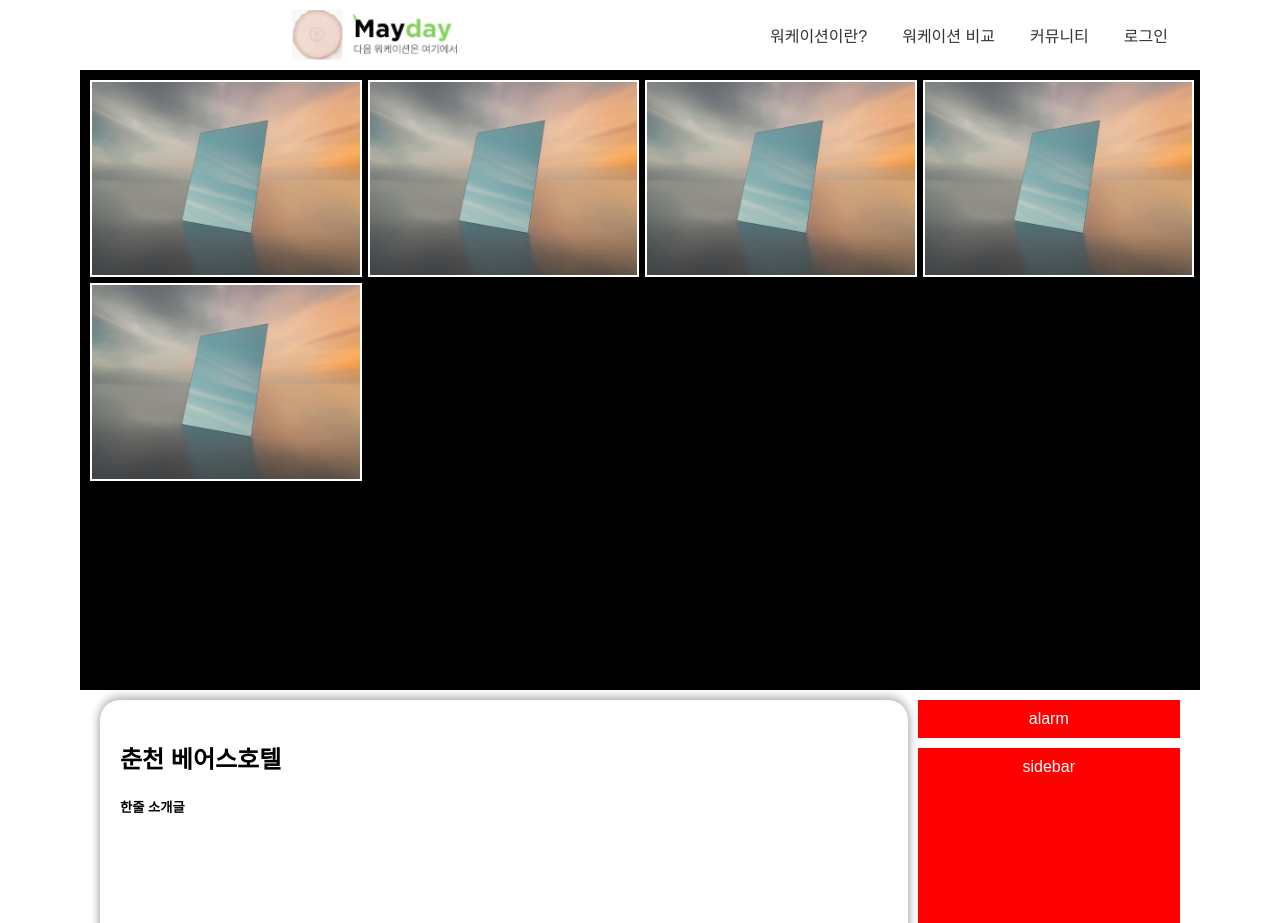
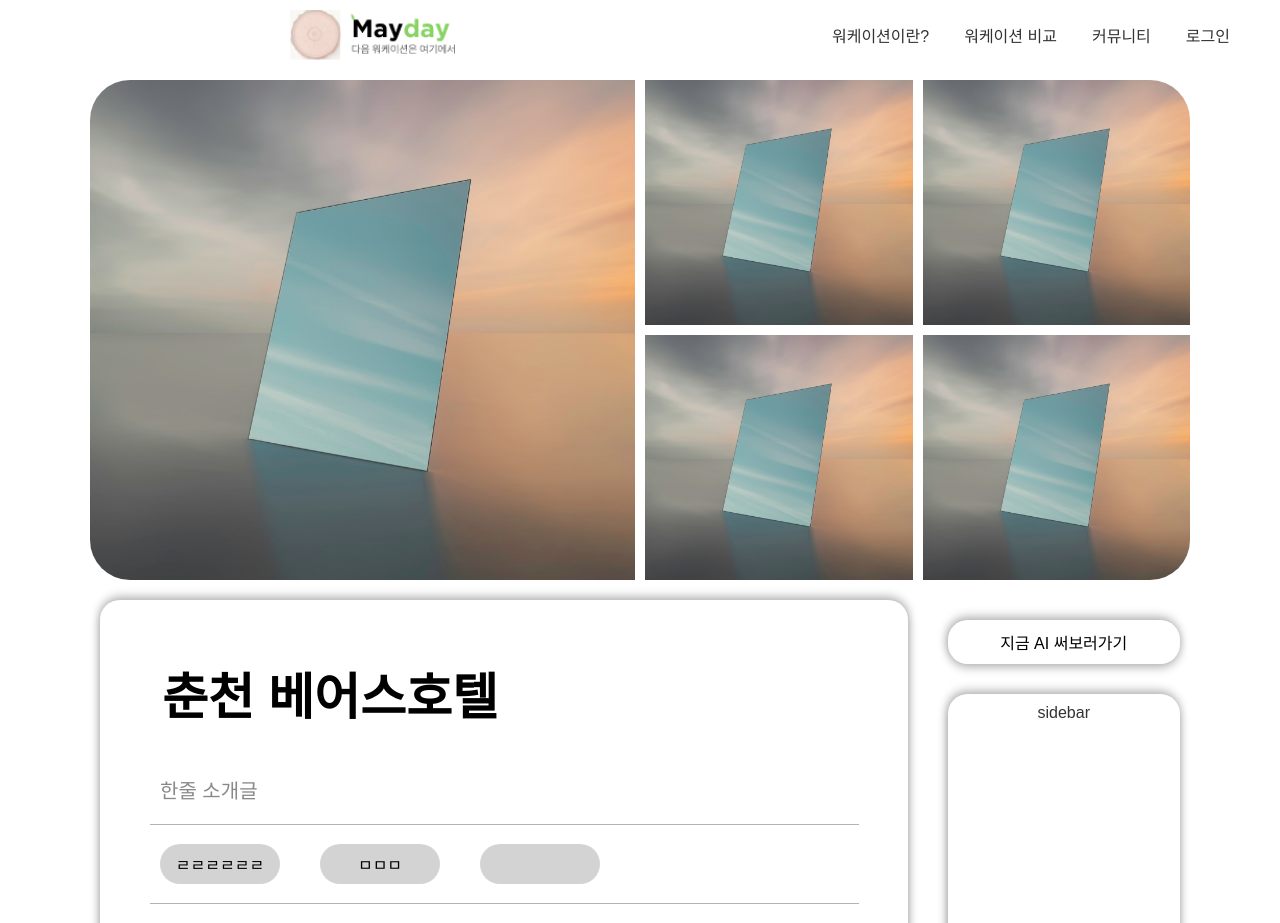
Before and after one commit to TEAM-MAYDAY/front-end-, a React (Create React App) app: page /home2 in a window 1280 px wide. Shown: the top 923 px of the page. Built offline with nearby package versions, Linux system fonts and the light colour scheme.

Commit message:
Updated Overall design of DetailPage

```diff
--- a/src/components/Footer2.css
+++ b/src/components/Footer2.css
@@ -3,7 +3,7 @@
     width: 100%;
     text-align: center;
     /* position: fixed; */
-    margin-top: 101px;
+    margin-top: 201.99px;
 
 }
 
--- a/src/components/Header.css
+++ b/src/components/Header.css
@@ -3,10 +3,10 @@
 .header {
     position: fixed;
     top: 0;
-    left: 740px;
+    left: 770px;
     bottom: 20px;
     transform: translateX(-50%);
-    width: 70%; /* Adjust the width to match the grid */
+    width: 75%; /* Adjust the width to match the grid */
     height: 70px;
     background-color: white;
     display: flex;
--- a/src/pages/DetailedPage.css
+++ b/src/pages/DetailedPage.css
@@ -13,40 +13,59 @@ body {
   }
   .gallery {
     grid-area: gallery;
-    background-color: black;
+    /* background-color: black; */
     padding: 10px;
     text-align: center;
     display: grid;
-    grid-template-columns: repeat(2, 1fr 1fr);
-    grid-template-rows: 1fr 1fr 1fr;
+    grid-template-columns: repeat(4, 1fr);
+    grid-template-rows: repeat(2, 1fr);
     gap: 10px;
-    height: 600px;
+    height: 500px;
     width: 1100px;
     margin: 70px auto 0 auto;
   }
 
   .gallery img {
-    max-width: 100%;
+    width: 100%;
     height: 100%;
+    /* width: 45%;
+    height: 50%; */
     object-fit: cover;
-    border: 2px solid white;
+  }
+  .gallery img:hover {
+    width: 105%;
+    height: 105%;
+    transition: width 0.5s;
+    z-index: 1;
+    box-shadow: 0px 4px 10px #00000040, 0px -4px 10px #00000040;
+    cursor: pointer;
+
   }
   .large-image {
-    width: 100%;
-    height: 100%;
+    grid-column: span 2;
+    grid-row: span 2;
+    border-radius: 40px 0 0 40px;
   }
 
 .normal-image {
-
+  grid-column: span 1;
+  grid-row: span 1;
 }
 
 .TopRightRound-image {
+  grid-column: span 1;
+  grid-row: span 1;
+  border-radius: 0 40px 0 0;
 
 }
 
 .BottomRightRound-image {
+  grid-column: span 1;
+  grid-row: span 1;
+  border-radius: 0 0 40px 0;
 
 }
+
 
 .main {
     grid-area: main;
@@ -71,9 +90,66 @@ body {
   .content section {
     background-color: white;
     color: black;
-    padding: 10px;
+    padding:  0 0 0 10px;
+}
+.content-header{
+  margin-left: 40px;
+}
+.content-header .lined-heading {
+  position: relative;
+  margin: 10px 0 20px 0;
+  color: rgb(137, 137, 137);
+  font-size: 20px;
+}
+.content-header h2{
+  font-size: 50px;
+  padding: 5px 2px;
+}
+.content-detail h5{
+  font-size: 15px;
+  padding: 5px 2px;
+  font-weight: normal;
 }
 
+
+.content-tagbar {
+  display: flex;
+  align-items: center;
+  position: relative;
+}
+.content-tagbar::before,
+.content-tagbar::after {
+  content: "";
+  position: absolute;
+  width: 90%;
+  height: 1px;
+  background-color: rgb(179, 179, 179);
+  left: 40px;
+}
+
+.content-tagbar::before {
+  top: -10px; /* 위쪽 선 위치 */
+}
+
+.content-tagbar::after {
+  bottom: -10px; /* 아래쪽 선 위치 */
+}
+.tag {
+  width: 120px;
+  height: 40px;
+  background-color: #d3d3d3;
+  border-radius: 25px;
+  margin: 10px 0 10px 40px;
+  justify-content: center;
+  display: flex;
+  align-items: center;
+  left: 40px;
+  text-align: center;
+}
+
+.content-detail{
+  margin-left:40px;
+}
   .sidebar-container {
     display: flex;
     flex-direction: column;
@@ -84,16 +160,38 @@ body {
   }
 
   .alarm {
-    background-color: red;
-    color: white;
+    color: black;
     padding: 10px;
     text-align: center;
+    display: flex;
+    justify-content: center;
+    align-items: center;
+    background-color: #ffffff80;
+    border-radius: 20px;
+    box-shadow: 0px 4px 10px #00000040, -1px -4px 10px #00000040;
+    margin-left:30px;
+    margin-bottom: 20px;
+    margin-top:20px;
+    align-items: center;
   }
+  .alarm:hover{
+    width: 80%;
+    height: 10%;
+    transition: width 1s, height 1s;
+    z-index: 1;
+    cursor: pointer;
+    align-items: center;
 
+
+  }
   .sidebar {
-    background-color: red;
-    color: white;
+    /* background-color: red; */
+    /* color: white; */
     padding: 10px;
     text-align: center;
     flex: 1;
+    background-color: #ffffff80;
+    border-radius: 20px;
+    box-shadow: 0px 4px 10px #00000040, -1px -4px 10px #00000040;
+    margin-left:30px;
   }
--- a/src/pages/DetailedPage.js
+++ b/src/pages/DetailedPage.js
@@ -7,20 +7,20 @@ const DetailedPage = () => {
       <div className="gallery">
         <img className="large-image" src="/imgs/Landing-BG.png" alt="Gallery" />
         <img className="normal-image" src="/imgs/Landing-BG.png" alt="Gallery" />
+        <img className="TopRightRound-image" src="/imgs/Landing-BG.png" alt="Gallery" />
         <img className="normal-image" src="/imgs/Landing-BG.png" alt="Gallery" />
-        <img className="TopRightRound-image" src="/imgs/Landing-BG.png" alt="Gallery" />
         <img className="BottomRightRound-image" src="/imgs/Landing-BG.png" alt="Gallery" />
       </div>
       <main className="main">
         <div className="content">
           <section className="content-header">
             <h2>춘천 베어스호텔</h2>
-            <h5>한줄 소개글</h5>
+            <div className="lined-heading">한줄 소개글</div>
           </section>
           <section className="content-tagbar">
-            <div className="tag"></div>
-            <div className="tag"></div>
-            <div className="tag"></div>
+            <div className="tag">ㄹㄹㄹㄹㄹㄹ</div>
+            <div className="tag">ㅁㅁㅁ</div>
+            <div className="tag"ㅇㅇㅇ></div>
           </section>
           <section className="content-detail">
             <div className="share-office">
@@ -28,21 +28,21 @@ const DetailedPage = () => {
                 <h5>본문(숙소 설명 및)</h5>
             </div>
             <div className="share-office">
-                <h2>공유 오피스</h2>
+                <h2>숙소</h2>
                 <h5>본문(숙소 설명 및)</h5>
             </div>
             <div className="share-office">
-                <h2>공유 오피스</h2>
+                <h2>제공 혜택</h2>
                 <h5>본문(숙소 설명 및)</h5>
             </div>
             <div className="share-office">
-                <h2>공유 오피스</h2>
+                <h2>기타 사항</h2>
                 <h5>본문(숙소 설명 및)</h5>
             </div>
           </section>
         </div>
         <div className="sidebar-container">
-          <div className="alarm">alarm</div>
+          <div className="alarm">지금 AI 써보러가기</div>
           <div className="sidebar">sidebar</div>
         </div>
       </main>
```
Lines whose indentation alone changed are shown as unchanged.
